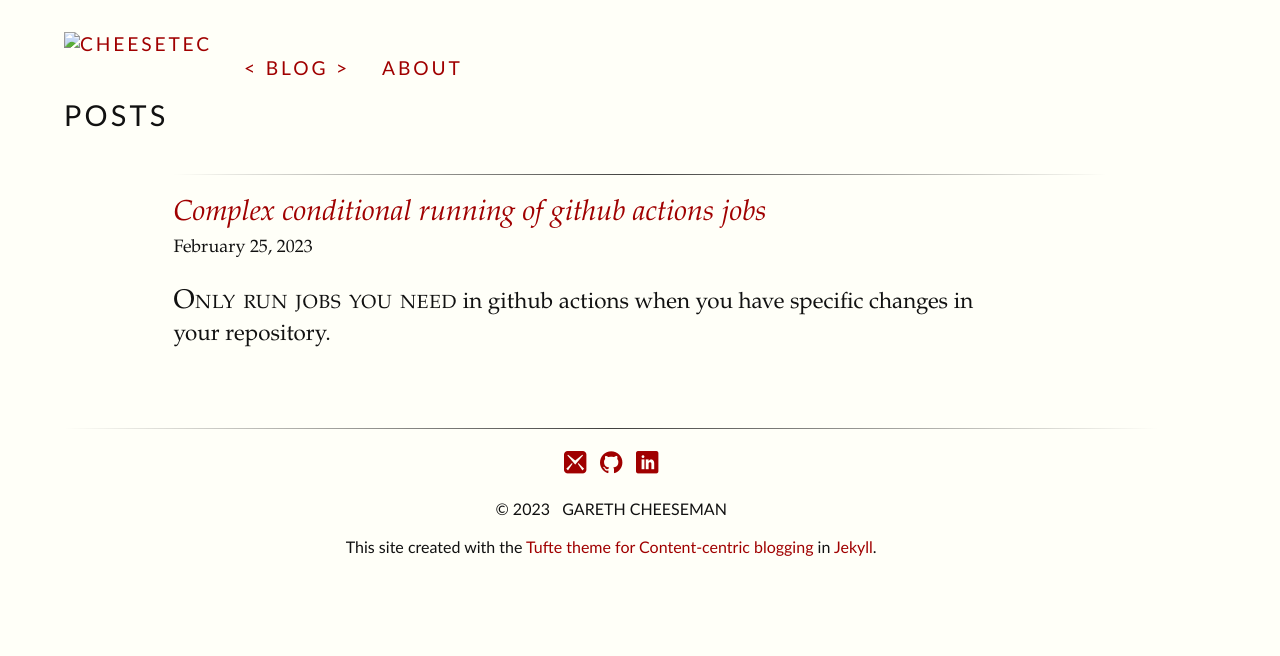
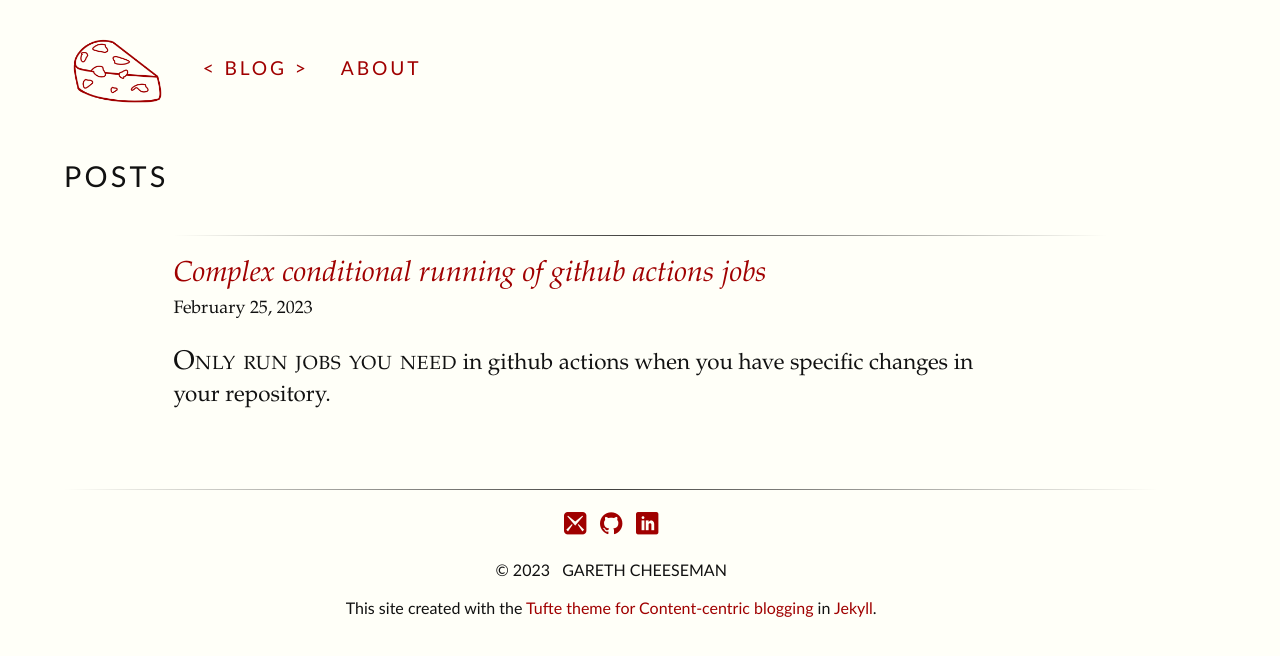
Before and after one commit to gareth-cheeseman/gareth-cheeseman.github.io, a Jekyll site: the page built from index.html, in a window 1280 px wide. Shown: the top 656 px of the page. Built offline with Jekyll 4.4.1, drawn with Linux system fonts in a browser that asks for light colours; some web fonts are replaced.

Commit message:
Add in badge

```diff
--- a/_includes/header.html
+++ b/_includes/header.html
@@ -5,7 +5,7 @@
 	{% for node in site.pages %}
 		{% unless node.nav_exclude %}
 		    {% if page.url == node.url %}
-		      <a class="active" href="{{node.url | prepend: site.baseurl}}" class="active">{{node.title}}</a>
+		      <a class="active" href="{{node.url | prepend: site.baseurl}}">{{node.title}}</a>
 		    {% else %}
 		      <a href="{{node.url | prepend: site.baseurl}}">{{node.title}}</a>
 		    {% endif %}
```
Also changed, not shown: assets/img/cheese.png (added), assets/img/cheese.svg (added).
